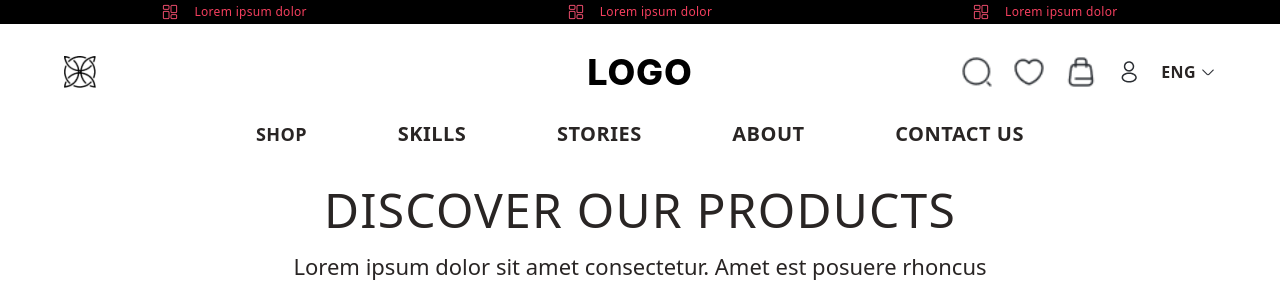
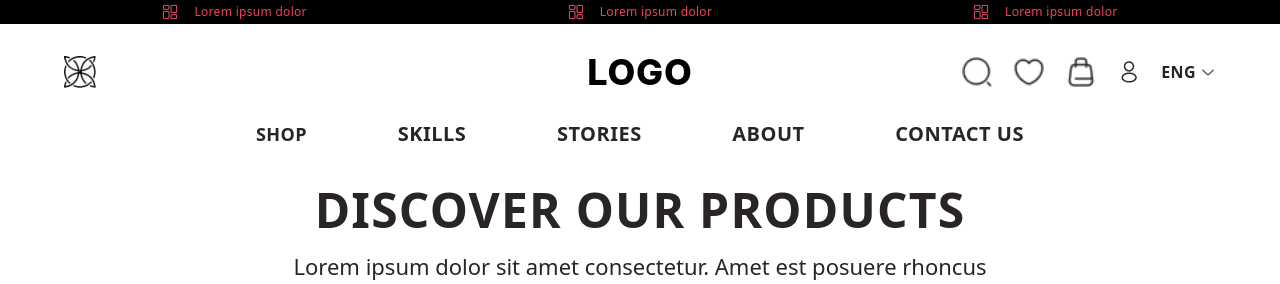
Before and after one commit to Ujualadler/Appscrip-task-UjualK, a React (Vite) app: page / in a window 1280 px wide. Shown: the top 284 px of the page. Built offline with nearby package versions, Linux system fonts and the light colour scheme; no server answers.

Commit message:
home font size

```diff
--- a/src/Pages/Home.jsx
+++ b/src/Pages/Home.jsx
@@ -47,7 +47,7 @@ function Home() {
       </div>
       <div className="sm:h-64 h-56  flex justify-center items-center">
         <div className="flex flex-col gap-3 justify-center items-center">
-          <h1 className="text-center text-stone-800 text-xl sm:text-4xl md:text-5xl font-normal font-['Simplon Norm'] uppercase sm:tracking-wide">
+          <h1 className="text-center text-stone-800 text-xl sm:text-4xl md:text-5xl font-semibold font-['Simplon Norm'] uppercase sm:tracking-wide">
             DISCOVER OUR PRODUCTS
           </h1>
           <p className="sm:w-[55%] w-[90%] text-center text-stone-800 sm:text-[22px]  font-normal font-['Simplon Norm'] leading-10">
```
